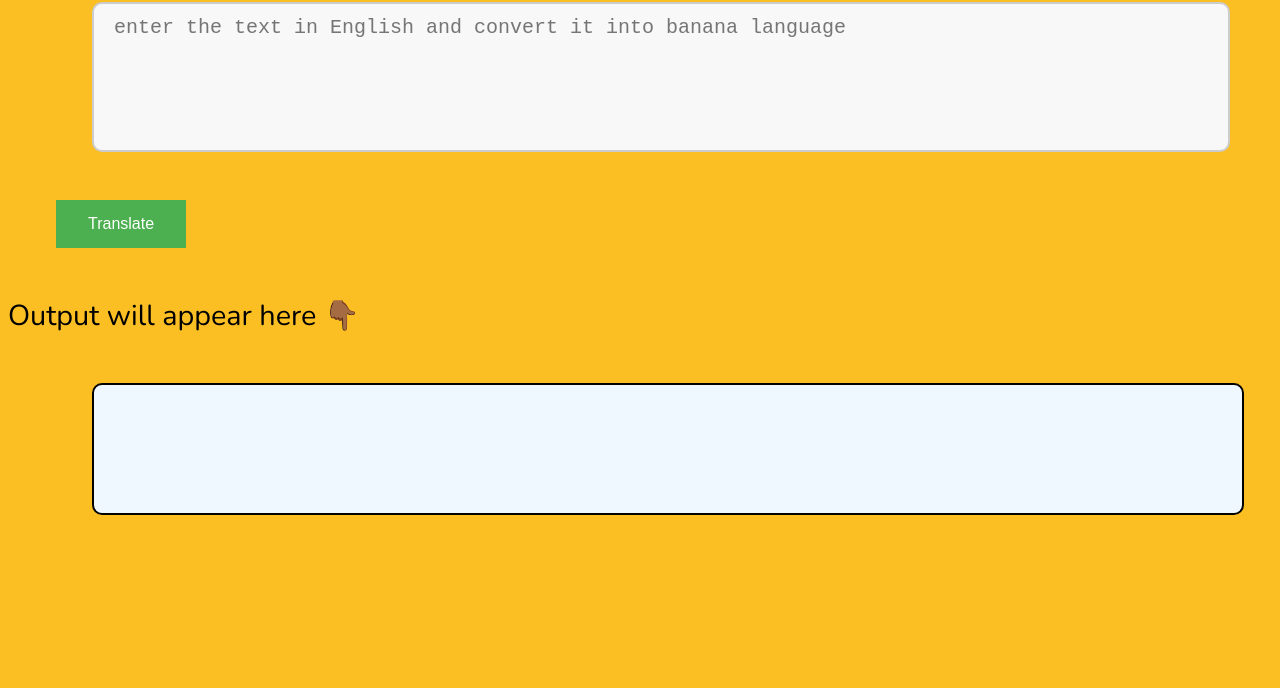
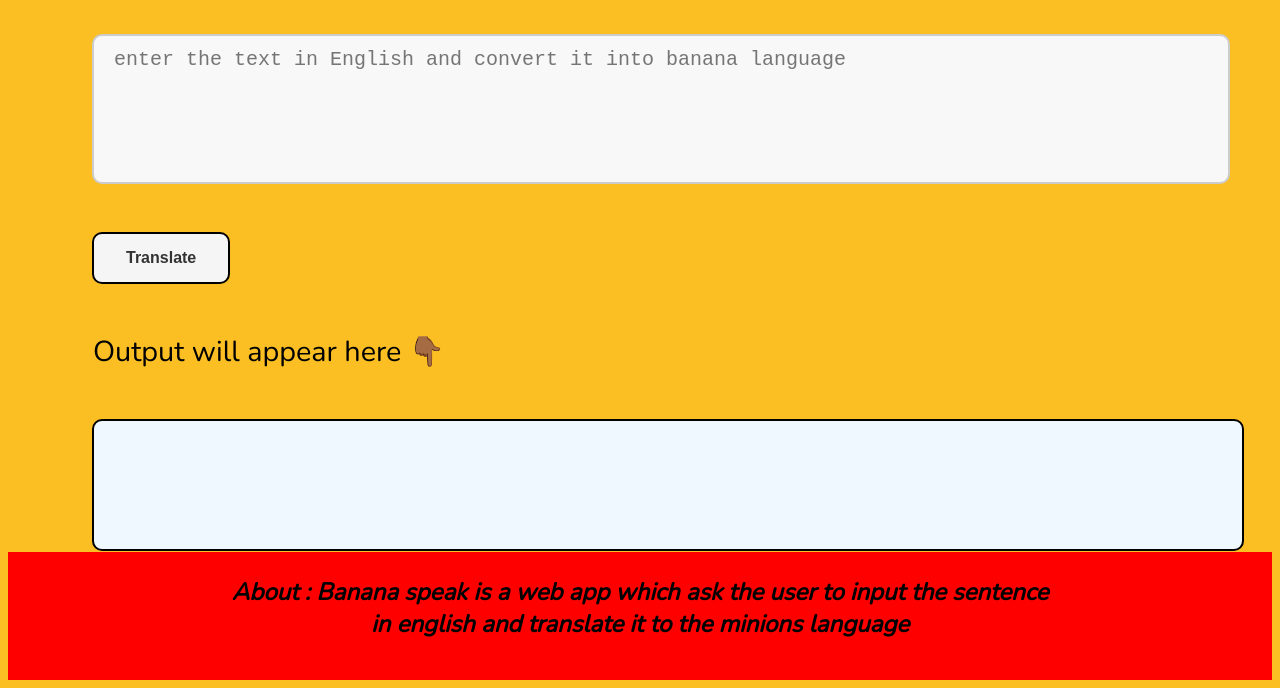
Before and after one commit to anshultamrakar/banana_speak_js, a plain HTML site: page index.html in a window 1280 px wide. Shown: the part 128-816 px from the top of the page. Drawn offline with nearby package versions, Linux system fonts and the light colour scheme.

Commit message:
style : added style to the app

```diff
--- a/index.html
+++ b/index.html
@@ -9,10 +9,17 @@
     <script defer src="main.js"></script>
 </head>
 <body>
-    <h1>talk Banana 🎤 </h1>
-    <textarea  id="txt-input" placeholder="enter the text in English and convert it into banana language" ></textarea>
-    <button id = "btn-translate"> Translate </button>
-    <div style = "font-size: larger;"> Output will appear here 👇🏾 </div>
-     <div id = "output"></div>
+    <main>
+        <h1 style = "margin: 2rem;">Talk Banana 🎤 </h1>
+        <textarea  id="txt-input" placeholder="enter the text in English and convert it into banana language" ></textarea>
+        <button id = "btn-translate"> Translate </button>
+        <div style = "font-size: larger; margin-left: 85px;"> Output will appear here 👇🏾 </div>
+         <div id = "output"></div>
+    </main>
+    <footer class="footer">
+        <em>About : Banana speak is a web app which ask the user to input the sentence <br>in english and translate it to the minions language</em>
+    </footer>
+
+
 </body>
 </html>
--- a/main.js
+++ b/main.js
@@ -2,7 +2,7 @@ const btnTranslate = document.querySelector("#btn-translate");
 const txtInput = document.querySelector("#txt-input");
 const output = document.querySelector("#output")
 
-const serverUrl = "https://lessonfourapi.tanaypratap.repl.co/translate/yoda.json"
+const serverUrl = "https://api.funtranslations.com/translate/minion.json"
 
 
 
--- a/style.css
+++ b/style.css
@@ -38,13 +38,30 @@ textarea{
 }
 
 button {
-    background-color: #4CAF50;
-    border: none;
-    color: white;
+    background-color: whitesmoke;
+    color : #333;
+    font-weight: bold;
+    border : 2px solid black;
+    border-radius: 10px;
     padding: 15px 32px;
     text-align: center;
     text-decoration: none;
     display: inline-block;
     font-size: 16px;
     margin: 2rem;
+    margin-left: 3.5rem;
   }
+
+  main{
+    min-height: 79vh;
+  }
+
+
+.footer{
+    background-color: red;
+    border-right: 10px;
+    text-align: center;
+    padding: 1rem;
+    height: 10vh;
+    font-weight: bold;
+}
```
